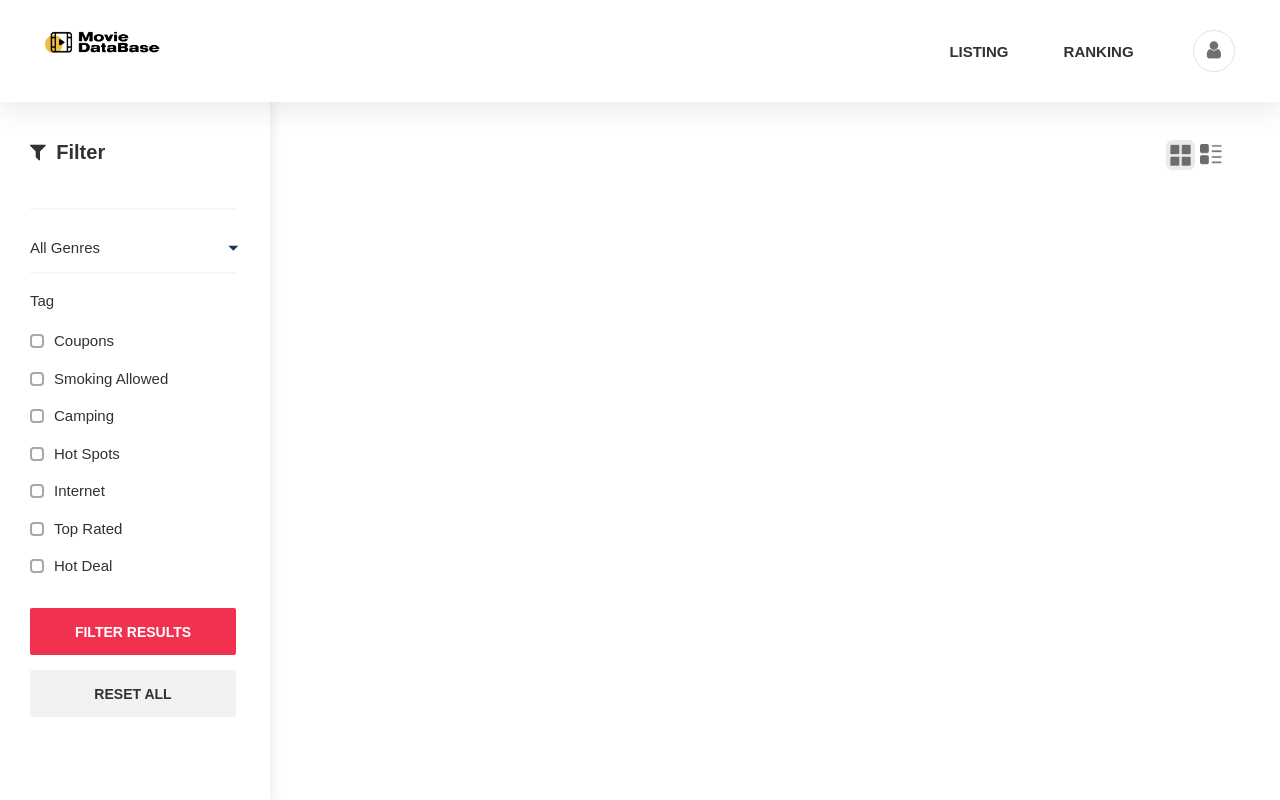
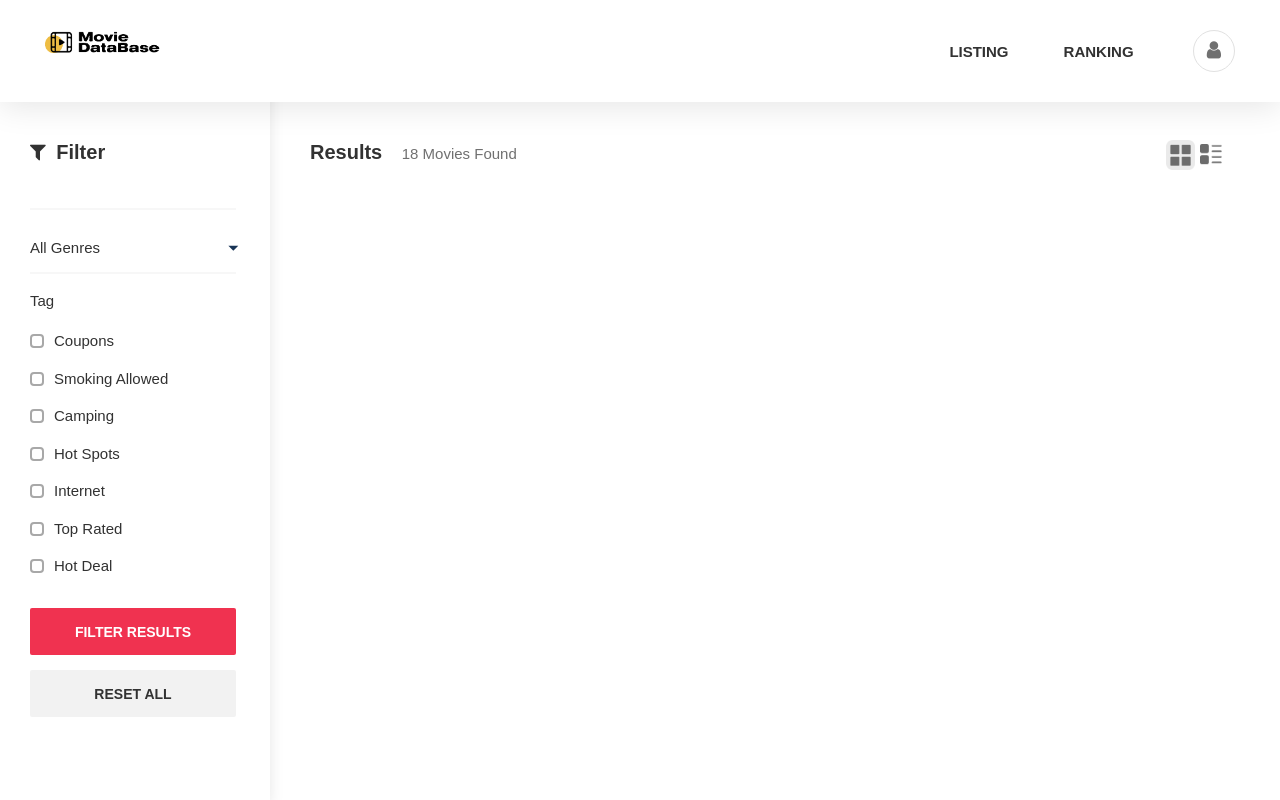
Before and after one commit to jychen1002/COMP0022_GroupProject, a PHP site: page /listing.php in a window 1280 px wide. Run offline with PHP 8.4, Linux system fonts and the light colour scheme; data that the repository does not hold is empty.

Commit message:
minor change

```diff
--- a/css/style.css
+++ b/css/style.css
@@ -1019,7 +1019,7 @@ ol {
 
 .ov-hid {
 	overflow: hidden;
-	padding-left: 20px;
+	padding-left: 270px;
 }
 
 .filter__title h5 {
```
